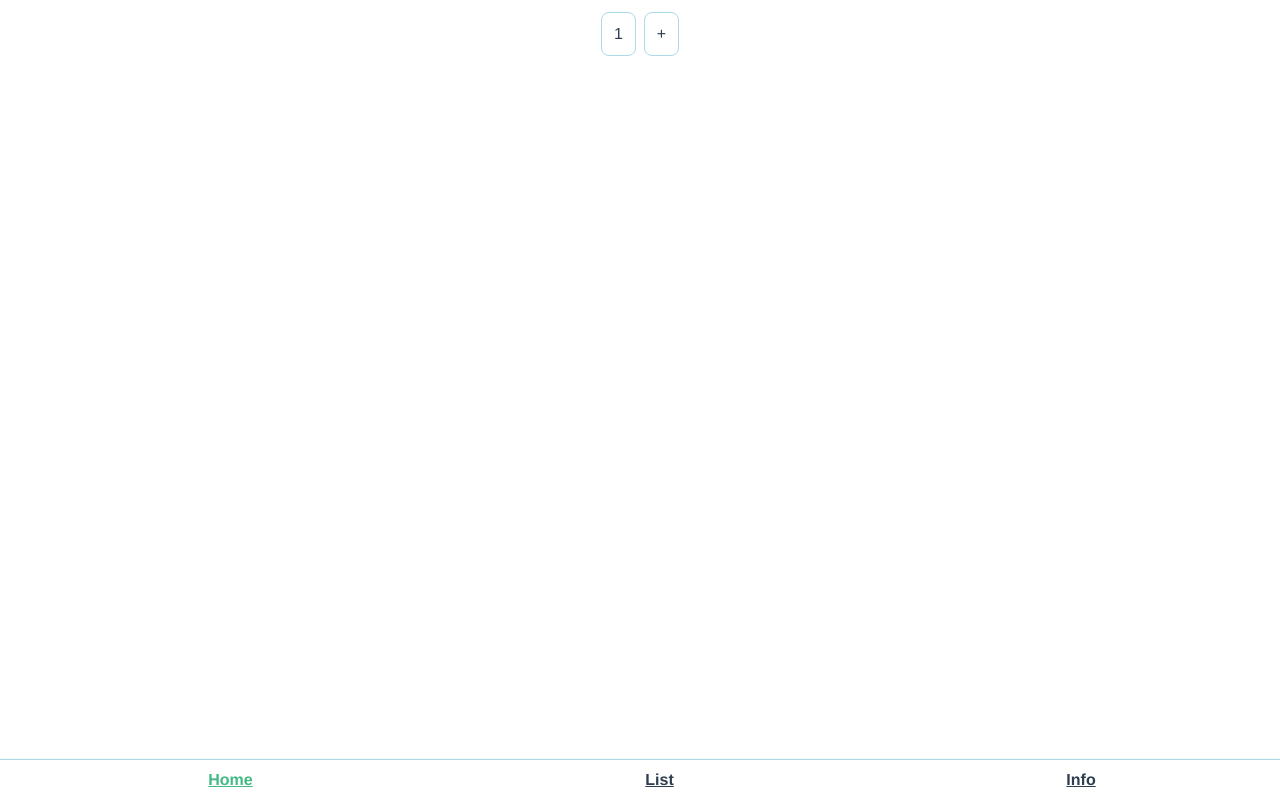
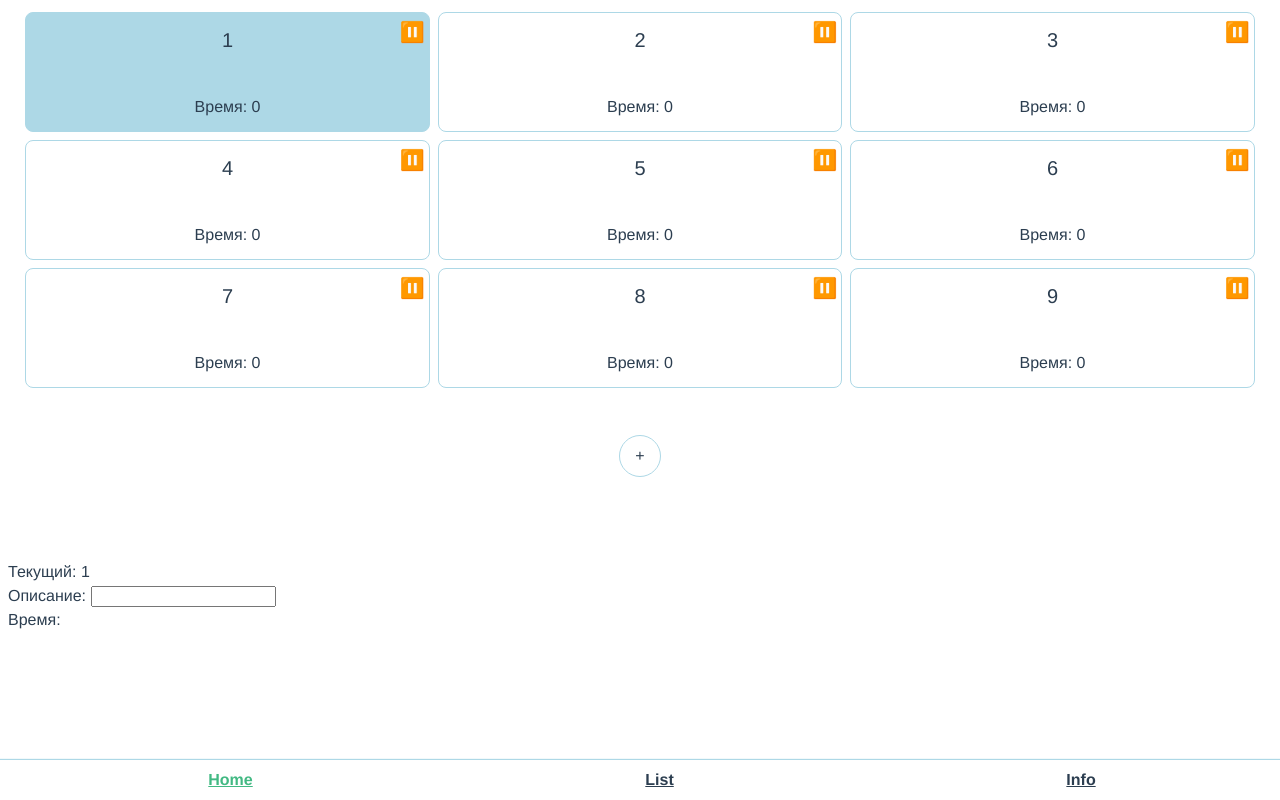
Before and after one commit to kir9819/time-manager, a Vue app: page / in a window 1280 px wide. Built offline with nearby package versions, Linux system fonts and the light colour scheme.

Commit message:
new structure

```diff
--- a/src/components/TimeStamp.ts
+++ b/src/components/TimeStamp.ts
@@ -14,15 +14,12 @@ class TimeStamp implements ITimeStamp {
 
 	index: number
 
-	static lastIndex: number = 0
-
-	constructor(description: string) {
+	constructor(description: string, index: number) {
 		this.start = new Date()
 		this.end = new Date()
+
 		this.description = description
-
-		TimeStamp.lastIndex += 1
-		this.index = TimeStamp.lastIndex
+		this.index = index
 	}
 }
 
--- /dev/null
+++ b/src/components/TimeStampItem.vue
@@ -0,0 +1,31 @@
+<template>
+	<div class="time-stamp">
+		<span class="time-stamp-index">{{ item.index }}</span>
+		<div class="time-stamp-description">{{ item.description }}</div>
+		<div class="time-stamp-time">Время: {{ totalTime }}</div>
+		<div class="time-stamp-status">{{ isRunning ? '▶️' : '⏸️' }}</div>
+	</div>
+</template>
+
+<script lang="ts">
+import { Component, Vue, Prop } from 'vue-property-decorator'
+import { TimeStamps } from './TimeStamps' // eslint-disable-line
+
+@Component
+export default class TimeStampItem extends Vue {
+	@Prop(Object) private item!: TimeStamps
+
+	get totalTime(): string {
+		const totalSeconds = this.item.timeStamps.reduce((total, current) => {
+			total += current.end.getTime() - current.start.getTime() // eslint-disable-line
+			return total
+		}, 0) / 1000
+
+		return totalSeconds.toFixed(0).toLocaleString()
+	}
+
+	get isRunning(): boolean {
+		return !!this.item.timer
+	}
+}
+</script>
--- /dev/null
+++ b/src/components/TimeStamps.ts
@@ -0,0 +1,47 @@
+import { TimeStamp } from './TimeStamp'
+
+class TimeStamps {
+	description: string
+
+	index: number
+
+	timeStamps: Array<TimeStamp>
+
+	timer: number = 0
+
+	currentTimeStamp?: TimeStamp
+
+	constructor(description: string, index: number) {
+		this.timeStamps = []
+
+		this.description = description
+		this.index = index
+	}
+
+	run(): void {
+		this.currentTimeStamp = new TimeStamp(this.description, this.index)
+		this.timeStamps.push(this.currentTimeStamp)
+
+		this.timer = setInterval(() => {
+			if (!this.currentTimeStamp) this.clearInterval()
+			else {
+				this.currentTimeStamp.end = new Date()
+			}
+		}, 1000)
+	}
+
+	stop(): void {
+		this.clearInterval()
+
+		if (this.currentTimeStamp) this.currentTimeStamp.end = new Date()
+	}
+
+	clearInterval(): void {
+		clearInterval(this.timer)
+		this.timer = 0
+	}
+}
+
+export {
+	TimeStamps, // eslint-disable-line
+}
--- a/src/components/TimeStamps.vue
+++ b/src/components/TimeStamps.vue
@@ -1,67 +1,141 @@
 <template>
+	<div>
 		<div class="hello">
-		<div
+			<TimeStampItem
 				v-for="timeStamp in timeStampList"
 				:key="timeStamp.index"
-			class="time-stamp"
 				:class="{ active: currentTimeStamp === timeStamp }"
-			@click="changeCurrentTimeStamp(timeStamp)"
-		>{{ timeStamp.index }}</div>
+				:item="timeStamp"
+				@click.native="changeCurrentTimeStamp(timeStamp)"
+			/>
 
-		<div class="time-stamp add-one" @click="add">+</div>
+			<div class="time-stamp add-one" @click="add">
+				<div class="time-stamp-body">+</div>
+			</div>
+		</div>
+
+		<div style="margin-top: 40px; text-align: left; line-height: 1.5;">
+			<div>Текущий: {{ currentTimeStamp.index }}</div>
+			<div>
+				<span>Описание: </span>
+				<input v-model="currentTimeStamp.description">
+			</div>
+			<div>
+				<span>Время: </span>
+			</div>
+		</div>
 	</div>
 </template>
 
 <script lang="ts">
 import { Component, Vue } from 'vue-property-decorator'
-import { TimeStamp } from './TimeStamp'
+import TimeStampItem from './TimeStampItem.vue'
+import { TimeStamps } from './TimeStamps'
 
-@Component({ name: 'TimeStamps' })
-export default class TimeStamps extends Vue {
-	timeStampList: Array<TimeStamp>
+const DEFAULT_TIME_STAMPS_AMOUNT: number = 9
 
-	currentTimeStamp: TimeStamp
+@Component({ name: 'TimeStamps', components: { TimeStampItem } })
+export default class TimeStampsComponent extends Vue {
+	timeStampList: Array<TimeStamps>
+
+	currentTimeStamp: TimeStamps
+
+	static INDEX: number = 0
 
 	constructor() {
 		super()
 
-		const firstTimeStamp = new TimeStamp('')
+		this.timeStampList = []
 
-		this.timeStampList = new Array(firstTimeStamp)
-		this.currentTimeStamp = firstTimeStamp
+		for (let i = 0; i < DEFAULT_TIME_STAMPS_AMOUNT; i += 1) {
+			this.timeStampList.push(new TimeStamps('', ++TimeStampsComponent.INDEX)) // eslint-disable-line
 		}
 
-	get sortedList() {
-		const timeStampListCopy = [...this.timeStampList]
-		return timeStampListCopy.sort((ts1, ts2) => ts1.index - ts2.index)
+		this.currentTimeStamp = this.timeStampList[0] // eslint-disable-line
 	}
 
 	add(): void {
-		this.timeStampList.push(new TimeStamp(''))
+		this.timeStampList.push(new TimeStamps('', ++TimeStampsComponent.INDEX)) // eslint-disable-line
 	}
 
-	changeCurrentTimeStamp(timeStamp: TimeStamp): void {
+	changeCurrentTimeStamp(timeStamp: TimeStamps): void {
+		if (this.currentTimeStamp === timeStamp) {
+			if (this.currentTimeStamp.timer) this.currentTimeStamp.stop()
+			else this.currentTimeStamp.run()
+			return
+		}
+
+		this.currentTimeStamp.stop()
 		this.currentTimeStamp = timeStamp
+		this.currentTimeStamp.run()
 	}
 }
 </script>
 
 <!-- Add "scoped" attribute to limit CSS to this component only -->
-<style scoped lang="scss">
+<style lang="scss">
 .hello {
 	display: flex;
+	flex-wrap: wrap;
 	justify-content: center;
+	align-items: center;
 }
 
 .time-stamp {
+	display: flex;
+	flex-direction: column;
+	justify-content: space-between;
+	align-items: center;
 	padding: 12px;
 	margin: 4px;
 	cursor: pointer;
+	user-select: none;
 	border-radius: 8px;
-	border: 1px solid transparent;
+	border: 1px solid lightblue;
+	box-sizing: border-box;
+	line-height: 1.5;
+	position: relative;
 
-	&.active, &.add-one {
+	min-width: 120px;
+	width: 100%;
+	max-width: 32%;
+	min-height: 120px;
+
+	&-index {
+		font-size: 20px;
+	}
+
+	&-description {
+		font-size: 14px;
+	}
+
+	&-time {
+		margin-top: 8px;
+	}
+
+	&-status {
+		position: absolute;
+		top: 4px;
+		right: 4px;
+		font-size: 20px;
+	}
+
+	&.active {
+		background-color: lightblue;
+	}
+
+	&.add-one {
+		border-color: transparent;
+		justify-content: center;
+
+		.time-stamp-body {
+			width: 40px;
+			height: 40px;
+			line-height: 40px;
+			border-radius: 100%;
+			text-align: center;
 			border: 1px solid lightblue;
+		}
 	}
 }
 
```
Lines whose indentation alone changed are shown as unchanged.
